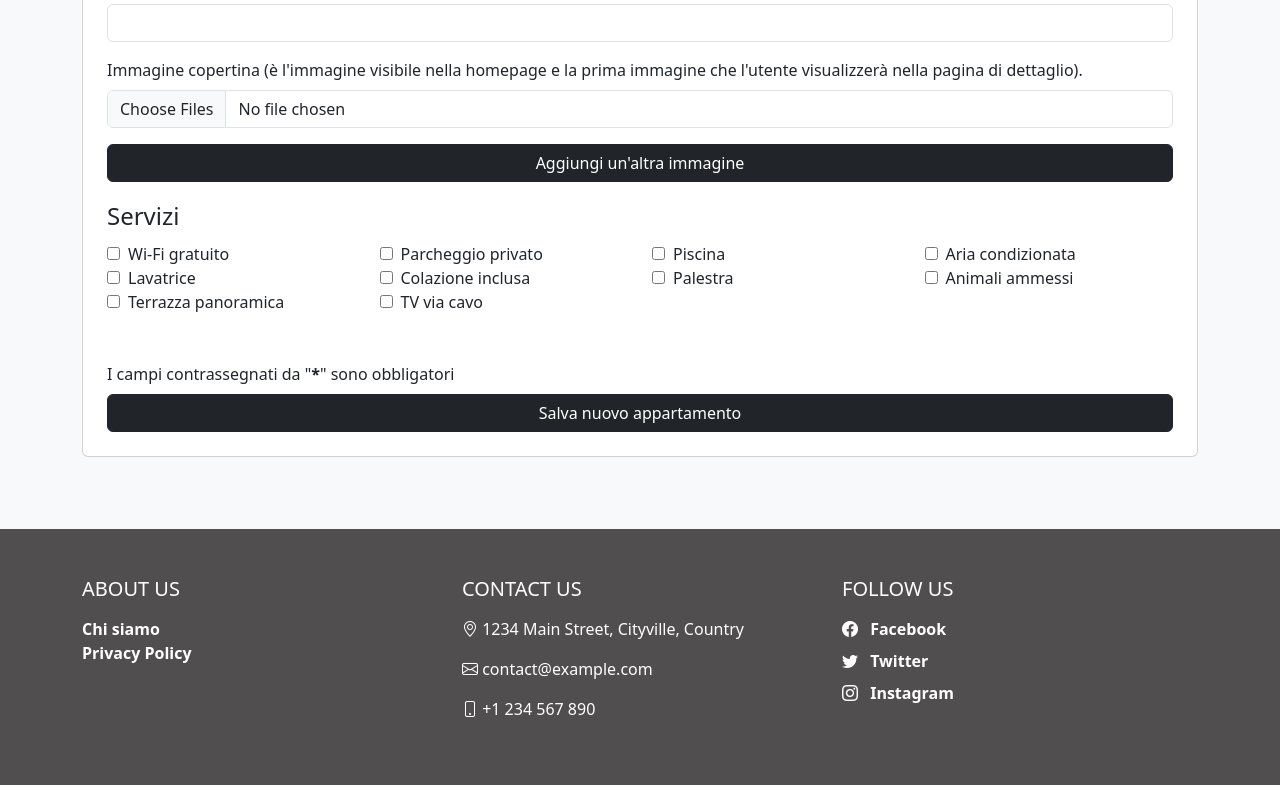
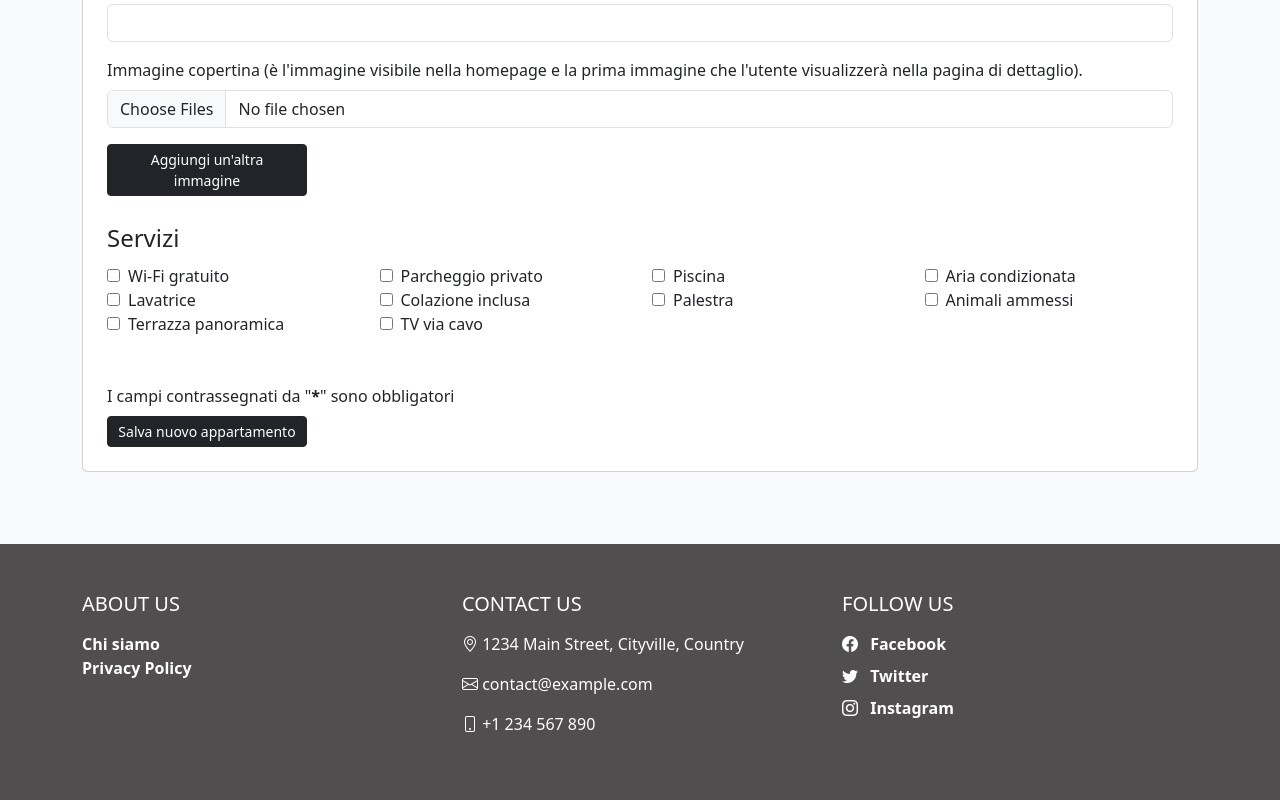
Before and after one commit to deca-francesco/pjw-t5-boolbnb, a React (Vite) app in the folder frontend_react/: page /new-apartment in a window 1280 px wide. Shown: the part 816-1616 px from the top of the page. Built offline with nearby package versions, Linux system fonts and the light colour scheme; no server answers; sample sign-in values are in the browser's storage; a web font is replaced by a local one.

Commit message:
fix btn create apartment page

```diff
--- a/frontend_react/src/components/ApartmentsComponents/ContactOwner.jsx
+++ b/frontend_react/src/components/ApartmentsComponents/ContactOwner.jsx
@@ -127,7 +127,7 @@ export default function ContactOwner({ apartmentId }) { // Ricevi l'ID dell'appa
 
                             <button
                                 type="submit"
-                                className="btn btn-success m-2"
+                                className="btn btn-success m-2 w-50"
                                 disabled={loading} // Disabilita il pulsante durante il caricamento
                             >
                                 {loading ? "Invio in corso..." : "Invia"}
--- a/frontend_react/src/index.css
+++ b/frontend_react/src/index.css
@@ -16,3 +16,8 @@
 .footer{
     background-color: rgb(80, 78, 78);
 }
+
+.btn-sm{
+
+    width: 200px;
+}
--- a/frontend_react/src/pages/NewApartmentPage.jsx
+++ b/frontend_react/src/pages/NewApartmentPage.jsx
@@ -266,7 +266,7 @@ export default function NewApartmentPage() {
                     <button
                         type="button"
                         onClick={addImageField}
-                        className="btn btn-dark mb-3"
+                        className="btn btn-dark mb-4 btn-sm"
                         disabled={imageFields.length >= 5} // Disabilita se ci sono già 5 campi
                     >
                         Aggiungi un'altra immagine
@@ -329,7 +329,7 @@ export default function NewApartmentPage() {
 
                     <div className="pb-2">I campi contrassegnati da "<strong>*</strong>" sono obbligatori</div>
 
-                    <button type="submit" className="btn btn-dark">Salva nuovo appartamento</button>
+                    <button type="submit" className="btn btn-dark btn-sm">Salva nuovo appartamento</button>
                 </form>
             </div>
 
```
